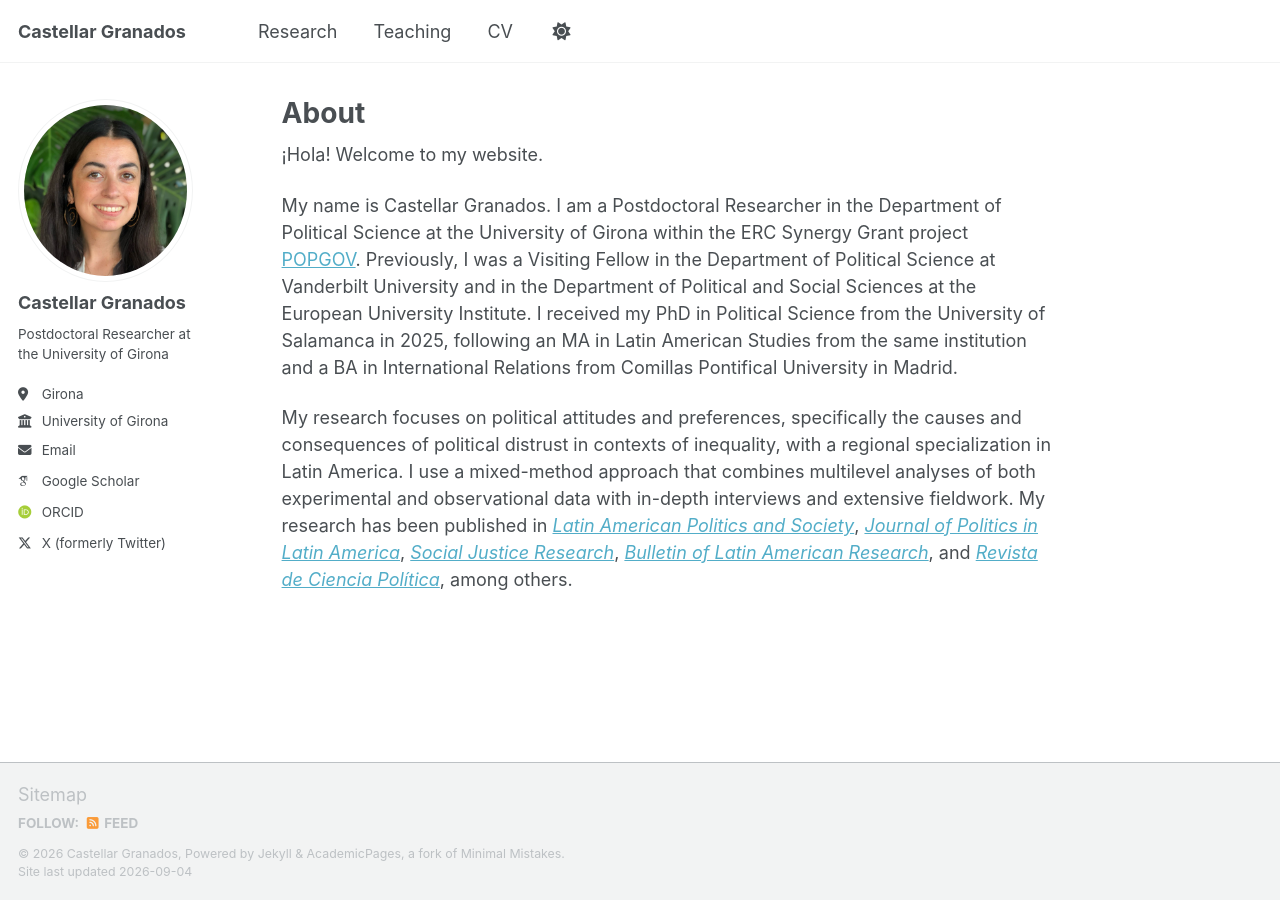
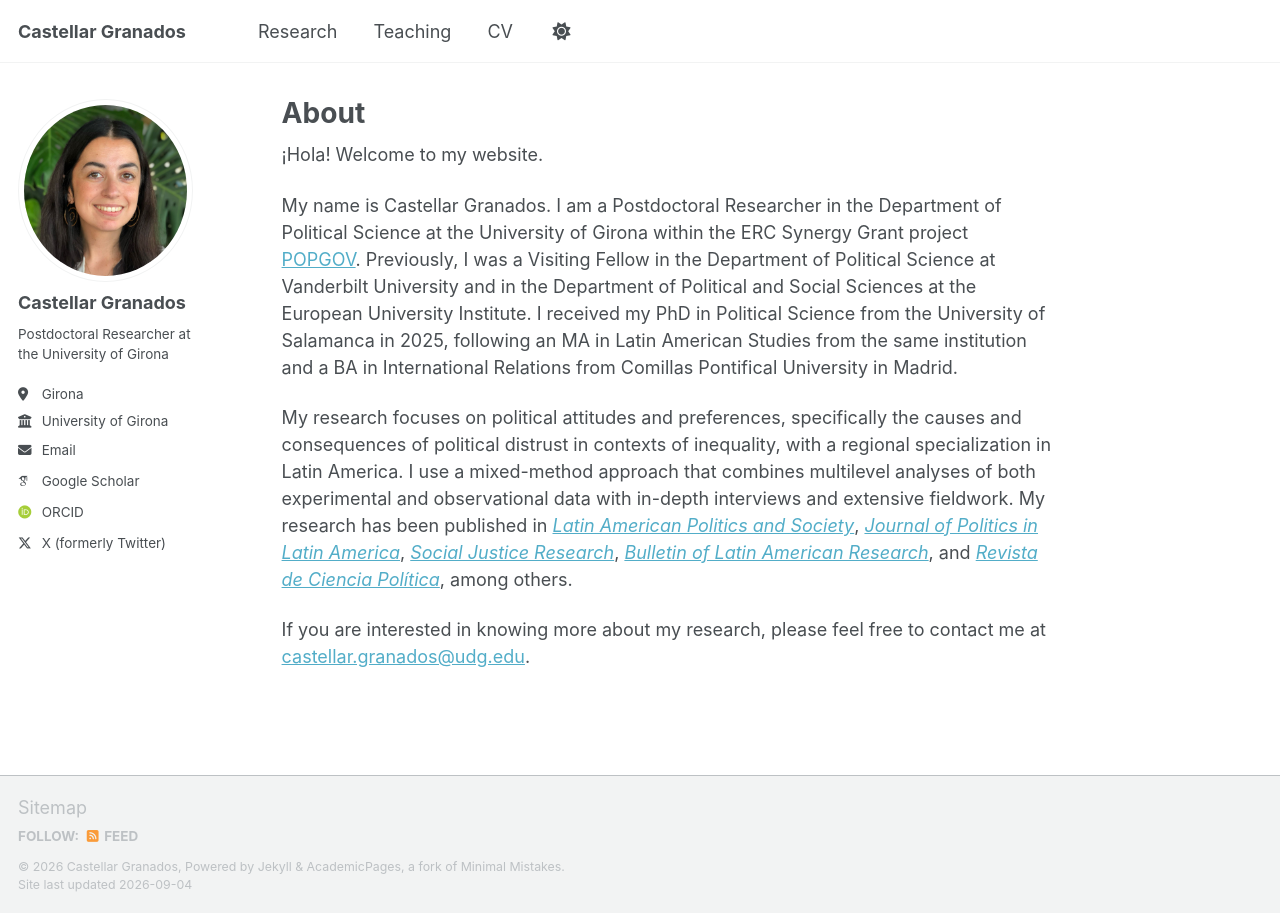
Before and after one commit to castellargranados/castellargranados.github.io, a Jekyll site: the page built from _pages/about.md, in a window 1280 px wide. Built offline with Jekyll 4.4.1, drawn with Linux system fonts in a browser that asks for light colours; some web fonts are replaced; a script bundle is joined from its source files by our own code; library files that are not in the unit come from our copies.

Commit message:
Include contact details in about page
Added contact information for research inquiries.

```diff
--- a/_pages/about.md
+++ b/_pages/about.md
@@ -11,3 +11,5 @@ redirect_from:
 My name is Castellar Granados. I am a Postdoctoral Researcher in the Department of Political Science at the University of Girona within the ERC Synergy Grant project [POPGOV](https://popgovproject.wordpress.com/). Previously, I was a Visiting Fellow in the Department of Political Science at Vanderbilt University and in the Department of Political and Social Sciences at the European University Institute. I received my PhD in Political Science from the University of Salamanca in 2025, following an MA in Latin American Studies from the same institution and a BA in International Relations from Comillas Pontifical University in Madrid.
 
 My research focuses on political attitudes and preferences, specifically the causes and consequences of political distrust in contexts of inequality, with a regional specialization in Latin America. I use a mixed-method approach that combines multilevel analyses of both experimental and observational data with in-depth interviews and extensive fieldwork. My research has been published in *[Latin American Politics and Society](https://www.cambridge.org/core/journals/latin-american-politics-and-society/article/race-inequality-and-political-trust-in-latin-america/DF147D983D674CE25D1E5BE34EAF1221)*, *[Journal of Politics in Latin America](https://journals.sagepub.com/doi/10.1177/1866802X251384315)*, *[Social Justice Research](https://link.springer.com/article/10.1007/s11211-025-00452-6)*, *[Bulletin of Latin American Research](https://onlinelibrary.wiley.com/doi/10.1111/blar.13591)*, and *[Revista de Ciencia Política](https://www.scielo.cl/scielo.php?pid=S0718-090X2023005000109&script=sci_abstract)*, among others.
+
+If you are interested in knowing more about my research, please feel free to contact me at [castellar.granados@udg.edu](mailto:castellar.granados@udg.edu).
```
